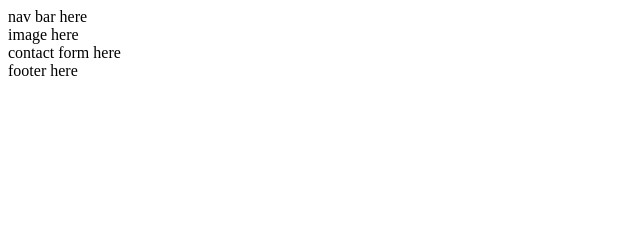
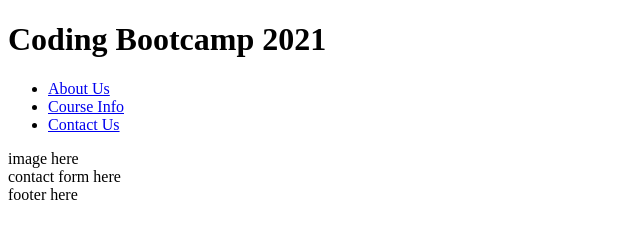
Before and after one commit to vilmaq/coding-bootcamp-2021, a plain HTML site: page index.html in a window 1280 px wide. Shown: the whole page, without its empty margins (0-640 px from the left). Drawn offline with Linux system fonts and the light colour scheme.

Commit message:
added h1 and nav elements to header

```diff
--- a/index.html
+++ b/index.html
@@ -7,7 +7,16 @@
     <title>Coding Bootcamp - 2021 Cohort</title>
   </head>
   <body>
-    <header>nav bar here</header>
+    <header>
+      <h1>Coding Bootcamp 2021</h1>
+      <nav>
+        <ul>
+          <li><a href="#">About Us</a></li>
+          <li><a href="#">Course Info</a></li>
+          <li><a href="#">Contact Us</a></li>
+        </ul>
+      </nav>
+    </header>
 
     <div>image here</div>
 
```
